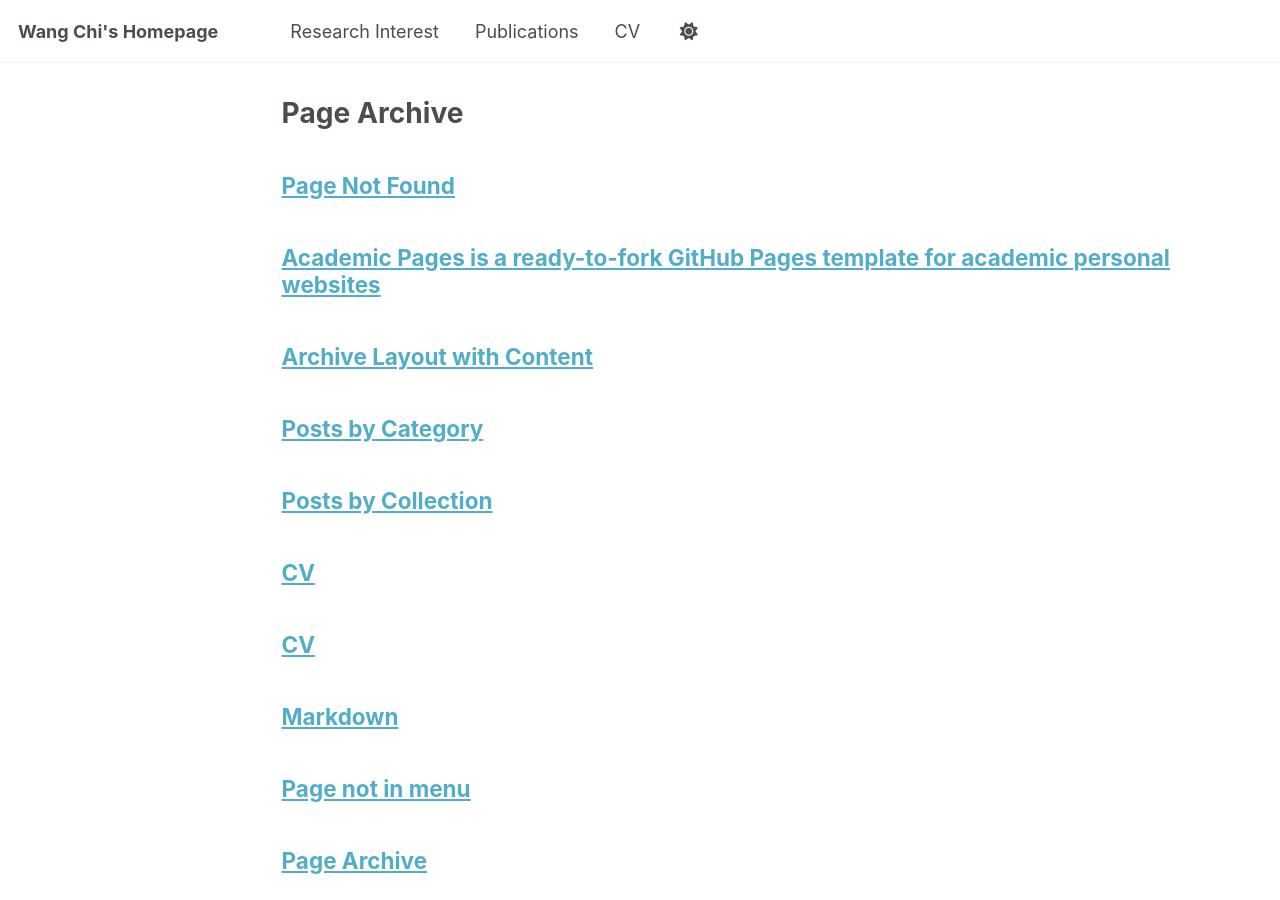
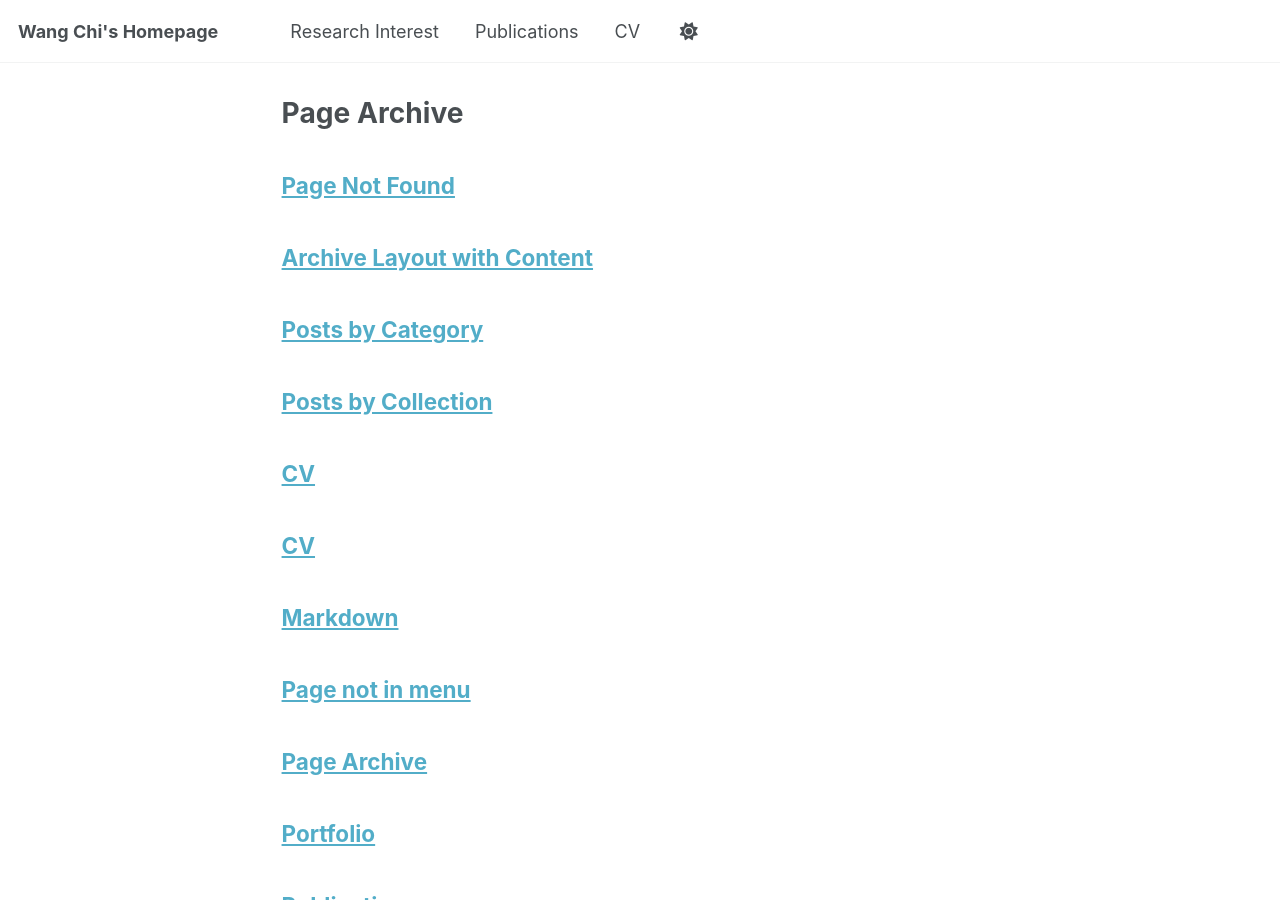
Before and after one commit to cheungwc/cheungwc.github.io, a Jekyll site: the page built from _pages/page-archive.html, in a window 1280 px wide and 900 px high. Built offline with Jekyll 4.4.1, drawn with Linux system fonts in a browser that asks for light colours; a script that is not in the unit is left out.

Commit message:
Update about.md

```diff
--- a/_pages/about.md
+++ b/_pages/about.md
@@ -1,13 +1,6 @@
----
-permalink: /
-title: "Academic Pages is a ready-to-fork GitHub Pages template for academic personal websites"
-author_profile: true
-redirect_from:
-  - /about/
-  - /about.html
----
+This is the front page of a website that is powered by the [Academic Pages template](https://github.com/academicpages/academicpages.github.io) and hosted on GitHub pages. [GitHub pages](https://pages.github.com) is a free service in which websites are built and hosted from code and data stored in a GitHub repository, automatically updating when a new commit is made to the repository. This template was forked from the [Minimal Mistakes Jekyll Theme](https://mmistakes.github.io/minimal-mistakes/) created by Michael Rose, and then extended to support the kinds of content that academics have: publications, talks, teaching, a portfolio, blog posts, and a dynamically-generated CV. Incidentally, these same features make it a great template for anyone that needs to show off a professional template!
 
-This is the front page of a website that is powered by the [Academic Pages template](https://github.com/academicpages/academicpages.github.io) and hosted on GitHub pages. [GitHub pages](https://pages.github.com) is a free service in which websites are built and hosted from code and data stored in a GitHub repository, automatically updating when a new commit is made to the repository. This template was forked from the [Minimal Mistakes Jekyll Theme](https://mmistakes.github.io/minimal-mistakes/) created by Michael Rose, and then extended to support the kinds of content that academics have: publications, talks, teaching, a portfolio, blog posts, and a dynamically-generated CV. Incidentally, these same features make it a great template for anyone that needs to show off a professional template!
+[Favorite paper](https://arxiv.org/abs/1810.03024)
 
  You can fork [this template](https://github.com/academicpages/academicpages.github.io) right now, modify the configuration and Markdown files, add your own PDFs and other content, and have your own site for free, with no ads!
 
```
